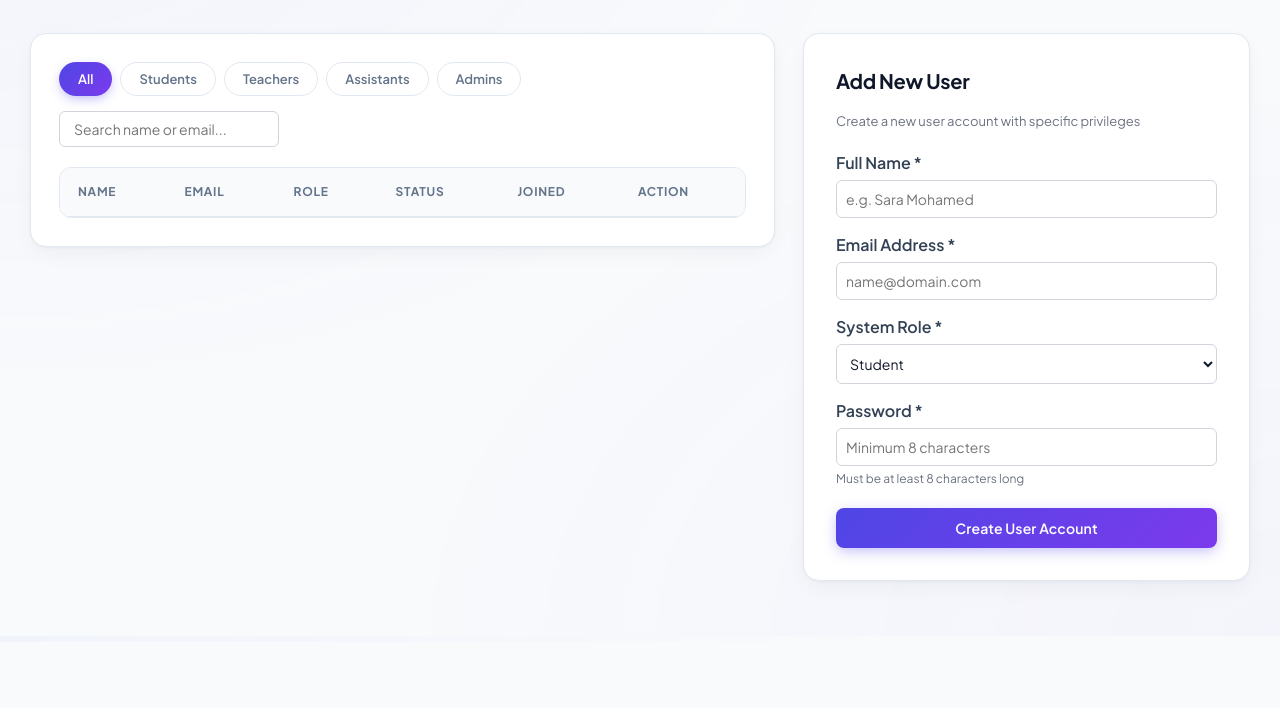
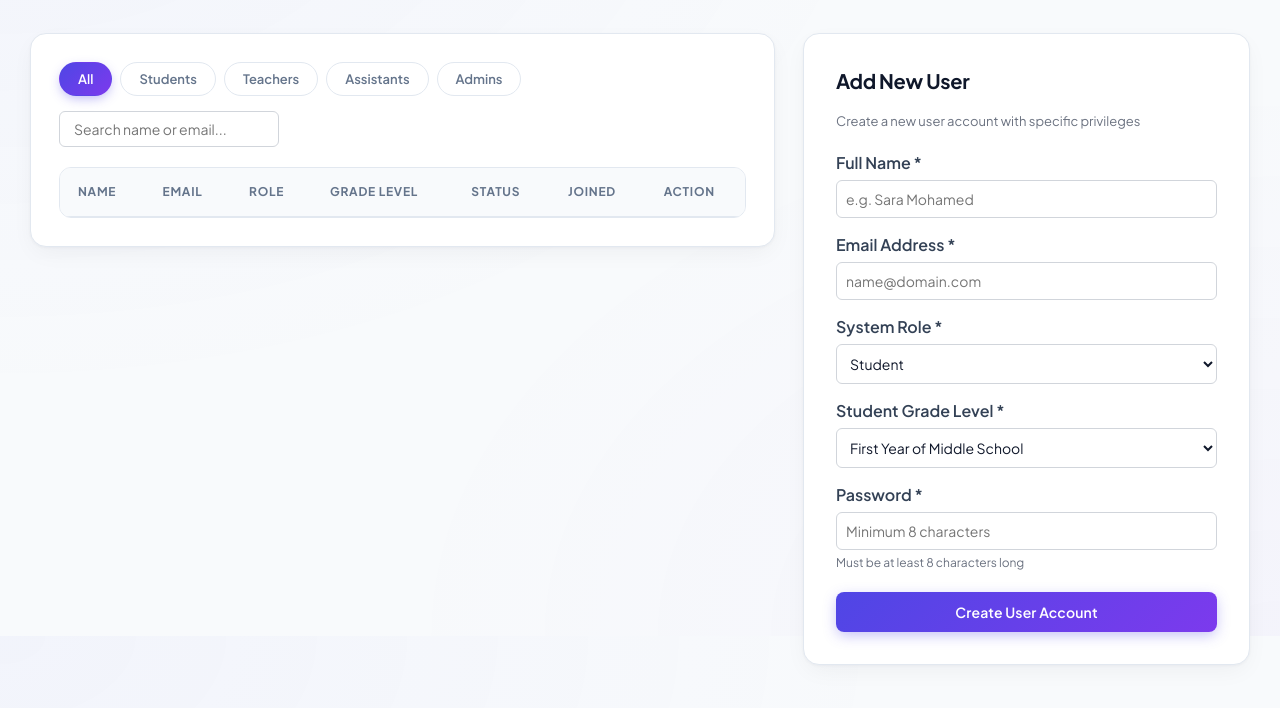
Before and after one commit to AbdelrhmanIslam/assignment-system-project, a PHP site: page /frontend/admin/users.html in a window 1280 px wide. Shown: the part 164-872 px from the top of the page. Before the commit the page ends 748 px from the top, so only its background shows below. Run offline with PHP 8.4, Linux system fonts and the light colour scheme; lists and menus that the app fills with data are empty.

Commit message:
feat: implement backend APIs and frontend interfaces for student, teacher, and admin assignment management modules

```diff
--- a/backend/admin/users.php
+++ b/backend/admin/users.php
@@ -48,6 +48,26 @@ if (isPost()) {
             exit;
         }
 
+        // validate role-specific grade level requirements
+        $studentGrade = '';
+        $teacherGrades = [];
+        if ($role === 'student') {
+            $studentGrade = isset($_POST['grade_level']) ? trim($_POST['grade_level']) : '';
+            if (!in_array($studentGrade, getAllowedGradeLevels())) {
+                echo json_encode(['success' => false, 'message' => 'Please select a valid Grade Level for this student.']);
+                exit;
+            }
+        } elseif ($role === 'teacher') {
+            $rawTGrades = isset($_POST['teacher_grade_levels']) ? $_POST['teacher_grade_levels'] : (isset($_POST['teacher_grade_levels[]']) ? $_POST['teacher_grade_levels[]'] : null);
+            if ($rawTGrades !== null) {
+                $teacherGrades = is_array($rawTGrades) ? $rawTGrades : explode(',', $rawTGrades);
+            }
+            if (empty($teacherGrades)) {
+                echo json_encode(['success' => false, 'message' => 'Please select at least one Grade Level for this teacher.']);
+                exit;
+            }
+        }
+
         // prevent duplicate email registration
         $escapedEmail = mysqli_real_escape_string($conn, $email);
         $checkDup = mysqli_query($conn, "SELECT id FROM users WHERE email = '$escapedEmail' LIMIT 1");
@@ -60,12 +80,19 @@ if (isPost()) {
         $hashedPassword = password_hash($password, PASSWORD_DEFAULT);
         $escapedName = mysqli_real_escape_string($conn, $name);
         $escapedHash = mysqli_real_escape_string($conn, $hashedPassword);
+        $escapedStudentGrade = mysqli_real_escape_string($conn, $studentGrade);
 
-        $insertSql = "INSERT INTO users (name, email, password, role, is_active, created_at)
-                      VALUES ('$escapedName', '$escapedEmail', '$escapedHash', '$role', 1, NOW())";
+        $insertSql = "INSERT INTO users (name, email, password, role, grade_level, is_active, created_at)
+                      VALUES ('$escapedName', '$escapedEmail', '$escapedHash', '$role', " . ($role === 'student' ? "'$escapedStudentGrade'" : "NULL") . ", 1, NOW())";
         $insertRes = mysqli_query($conn, $insertSql);
 
         if ($insertRes) {
+            $newUserId = (int) mysqli_insert_id($conn);
+            if ($role === 'student') {
+                enrollStudentInGradeLevelCourses($conn, $newUserId, $studentGrade);
+            } elseif ($role === 'teacher') {
+                setTeacherGradeLevels($conn, $newUserId, $teacherGrades);
+            }
             echo json_encode(['success' => true, 'message' => 'User created successfully!']);
         } else {
             echo json_encode(['success' => false, 'message' => 'Database error: ' . mysqli_error($conn)]);
@@ -128,7 +155,36 @@ if (isPost()) {
             exit;
         }
 
-        // update user with optional new password
+        // update user basic fields and optional password
+        $setClauses = [
+            "name = '$escapedName'",
+            "email = '$escapedEmail'"
+        ];
+
+        // get current role
+        $roleQuery = mysqli_query($conn, "SELECT role FROM users WHERE id = $targetUserId LIMIT 1");
+        $targetUserRow = mysqli_fetch_assoc($roleQuery);
+        $targetRole = $targetUserRow ? $targetUserRow['role'] : '';
+
+        // update grade level if student
+        if ($targetRole === 'student' && isset($_POST['grade_level'])) {
+            $updatedGrade = trim($_POST['grade_level']);
+            if (in_array($updatedGrade, getAllowedGradeLevels())) {
+                $escapedUpdatedGrade = mysqli_real_escape_string($conn, $updatedGrade);
+                $setClauses[] = "grade_level = '$escapedUpdatedGrade'";
+                enrollStudentInGradeLevelCourses($conn, $targetUserId, $updatedGrade);
+            }
+        }
+
+        // update teacher grade levels if teacher
+        if ($targetRole === 'teacher') {
+            $rawUpdateTGrades = isset($_POST['teacher_grade_levels']) ? $_POST['teacher_grade_levels'] : (isset($_POST['teacher_grade_levels[]']) ? $_POST['teacher_grade_levels[]'] : null);
+            if ($rawUpdateTGrades !== null) {
+                $tGrades = is_array($rawUpdateTGrades) ? $rawUpdateTGrades : explode(',', $rawUpdateTGrades);
+                setTeacherGradeLevels($conn, $targetUserId, $tGrades);
+            }
+        }
+
         if ($newPassword !== '') {
             if (strlen($newPassword) < 8) {
                 echo json_encode(['success' => false, 'message' => 'Password must be at least 8 characters long.']);
@@ -136,15 +192,15 @@ if (isPost()) {
             }
             $hashedPassword = password_hash($newPassword, PASSWORD_DEFAULT);
             $escapedHash = mysqli_real_escape_string($conn, $hashedPassword);
-            $updateSql = "UPDATE users SET name = '$escapedName', email = '$escapedEmail', password = '$escapedHash' WHERE id = $targetUserId";
-        } else {
-            $updateSql = "UPDATE users SET name = '$escapedName', email = '$escapedEmail' WHERE id = $targetUserId";
+            $setClauses[] = "password = '$escapedHash'";
         }
 
+        $setSql = implode(', ', $setClauses);
+        $updateSql = "UPDATE users SET $setSql WHERE id = $targetUserId";
         $updateRes = mysqli_query($conn, $updateSql);
 
         if ($updateRes) {
-            $msg = ($newPassword !== '') ? 'User details and password updated successfully!' : 'User name and email updated successfully!';
+            $msg = ($newPassword !== '') ? 'User details and password updated successfully!' : 'User details updated successfully!';
             echo json_encode(['success' => true, 'message' => $msg]);
         } else {
             echo json_encode(['success' => false, 'message' => 'Database error: ' . mysqli_error($conn)]);
@@ -173,7 +229,7 @@ if (!empty($search)) {
 
 $whereSql = implode(' AND ', $whereClauses);
 
-$sql = "SELECT id, name, email, role, is_active, created_at
+$sql = "SELECT id, name, email, role, grade_level, is_active, created_at
         FROM users
         WHERE $whereSql
         ORDER BY id DESC";
@@ -182,11 +238,17 @@ $result = mysqli_query($conn, $sql);
 $users = [];
 if ($result) {
     while ($row = mysqli_fetch_assoc($result)) {
+        $uId = (int) $row['id'];
+        $uRole = $row['role'];
+        $teacherLevels = ($uRole === 'teacher') ? getTeacherGradeLevels($conn, $uId) : [];
+
         $users[] = [
-            'id' => (int) $row['id'],
+            'id' => $uId,
             'name' => $row['name'],
             'email' => $row['email'],
-            'role' => $row['role'],
+            'role' => $uRole,
+            'grade_level' => $row['grade_level'],
+            'teacher_grade_levels' => $teacherLevels,
             'is_active' => (int) $row['is_active'] === 1,
             'created_at' => $row['created_at']
         ];
--- a/frontend/admin/users.html
+++ b/frontend/admin/users.html
@@ -53,6 +53,7 @@
                                     <th>Name</th>
                                     <th>Email</th>
                                     <th>Role</th>
+                                    <th>Grade Level</th>
                                     <th>Status</th>
                                     <th>Joined</th>
                                     <th>Action</th>
@@ -95,6 +96,35 @@
                                 <option value="assistant">Teaching Assistant</option>
                                 <option value="admin">Administrator</option>
                             </select>
+                        </div>
+
+                        <div id="create-student-grade-group" class="form-group" style="margin-bottom: 15px;">
+                            <label for="input-student-grade" style="display: block; font-weight: 600; margin-bottom: 5px;">Student Grade Level *</label>
+                            <select id="input-student-grade" name="grade_level" style="width: 100%; padding: 9px; border: 1px solid #d1d5db; border-radius: 6px; font-size: 14px;">
+                                <option value="First Year of Middle School">First Year of Middle School</option>
+                                <option value="Second Year of Middle School">Second Year of Middle School</option>
+                                <option value="Third Year of Middle School">Third Year of Middle School</option>
+                                <option value="First Year of High School">First Year of High School</option>
+                            </select>
+                        </div>
+
+                        <div id="create-teacher-grade-group" class="form-group" style="margin-bottom: 15px; display: none;">
+                            <label style="display: block; font-weight: 600; margin-bottom: 5px;">Assigned Grade Levels * (Multiple Allowed)</label>
+                            <p style="font-size: 12px; color: #6b7280; margin-bottom: 8px;">Select which grade levels this teacher can instruct</p>
+                            <div style="display: flex; flex-direction: column; gap: 6px;">
+                                <label style="font-size: 13px; font-weight: normal; cursor: pointer; display: flex; align-items: center; gap: 8px;">
+                                    <input type="checkbox" name="teacher_grade_levels[]" value="First Year of Middle School" checked> First Year of Middle School
+                                </label>
+                                <label style="font-size: 13px; font-weight: normal; cursor: pointer; display: flex; align-items: center; gap: 8px;">
+                                    <input type="checkbox" name="teacher_grade_levels[]" value="Second Year of Middle School"> Second Year of Middle School
+                                </label>
+                                <label style="font-size: 13px; font-weight: normal; cursor: pointer; display: flex; align-items: center; gap: 8px;">
+                                    <input type="checkbox" name="teacher_grade_levels[]" value="Third Year of Middle School"> Third Year of Middle School
+                                </label>
+                                <label style="font-size: 13px; font-weight: normal; cursor: pointer; display: flex; align-items: center; gap: 8px;">
+                                    <input type="checkbox" name="teacher_grade_levels[]" value="First Year of High School"> First Year of High School
+                                </label>
+                            </div>
                         </div>
 
                         <div class="form-group" style="margin-bottom: 20px;">
@@ -140,9 +170,37 @@
                     <p style="font-size: 12px; color: #6b7280; margin-top: 4px;">Leave blank if you do not want to change this user's password.</p>
                 </div>
 
-                <div class="form-group" style="margin-bottom: 22px;">
+                <div class="form-group" style="margin-bottom: 18px;">
                     <label style="display: block; font-weight: 600; margin-bottom: 6px;">System Role</label>
                     <span id="edit-role-badge" class="status-badge" style="display: inline-block; padding: 6px 12px; font-size: 13px;"></span>
+                </div>
+
+                <div id="edit-student-grade-group" class="form-group" style="margin-bottom: 16px; display: none;">
+                    <label for="edit-student-grade" style="display: block; font-weight: 600; margin-bottom: 6px;">Student Grade Level</label>
+                    <select id="edit-student-grade" name="grade_level" style="width: 100%; padding: 10px; border: 1px solid #d1d5db; border-radius: 6px; font-size: 14px;">
+                        <option value="First Year of Middle School">First Year of Middle School</option>
+                        <option value="Second Year of Middle School">Second Year of Middle School</option>
+                        <option value="Third Year of Middle School">Third Year of Middle School</option>
+                        <option value="First Year of High School">First Year of High School</option>
+                    </select>
+                </div>
+
+                <div id="edit-teacher-grade-group" class="form-group" style="margin-bottom: 16px; display: none;">
+                    <label style="display: block; font-weight: 600; margin-bottom: 6px;">Assigned Grade Levels (Multiple Allowed)</label>
+                    <div style="display: flex; flex-direction: column; gap: 6px;">
+                        <label style="font-size: 13px; font-weight: normal; cursor: pointer; display: flex; align-items: center; gap: 8px;">
+                            <input type="checkbox" class="edit-t-grade" name="teacher_grade_levels[]" value="First Year of Middle School"> First Year of Middle School
+                        </label>
+                        <label style="font-size: 13px; font-weight: normal; cursor: pointer; display: flex; align-items: center; gap: 8px;">
+                            <input type="checkbox" class="edit-t-grade" name="teacher_grade_levels[]" value="Second Year of Middle School"> Second Year of Middle School
+                        </label>
+                        <label style="font-size: 13px; font-weight: normal; cursor: pointer; display: flex; align-items: center; gap: 8px;">
+                            <input type="checkbox" class="edit-t-grade" name="teacher_grade_levels[]" value="Third Year of Middle School"> Third Year of Middle School
+                        </label>
+                        <label style="font-size: 13px; font-weight: normal; cursor: pointer; display: flex; align-items: center; gap: 8px;">
+                            <input type="checkbox" class="edit-t-grade" name="teacher_grade_levels[]" value="First Year of High School"> First Year of High School
+                        </label>
+                    </div>
                 </div>
 
                 <div style="display: flex; gap: 12px; justify-content: flex-end;">
--- a/frontend/assets/js/admin_users.js
+++ b/frontend/assets/js/admin_users.js
@@ -10,7 +10,20 @@ document.addEventListener('DOMContentLoaded', function () {
     setupFilters();
     setupCreateUserForm();
     setupEditUserForm();
+    setupRoleChangeListeners();
 });
+
+function setupRoleChangeListeners() {
+    var roleSelect = document.getElementById('input-role');
+    if (!roleSelect) return;
+    roleSelect.addEventListener('change', function () {
+        var r = roleSelect.value;
+        var sGroup = document.getElementById('create-student-grade-group');
+        var tGroup = document.getElementById('create-teacher-grade-group');
+        if (sGroup) sGroup.style.display = (r === 'student') ? 'block' : 'none';
+        if (tGroup) tGroup.style.display = (r === 'teacher') ? 'block' : 'none';
+    });
+}
 
 function loadUsers() {
     var url = '../../backend/admin/users.php?role=' + encodeURIComponent(currentRoleFilter);
@@ -102,10 +115,20 @@ function renderUsersTable(users) {
         var toggleBtnLabel = u.is_active ? 'Deactivate' : 'Activate';
         var toggleBtnClass = u.is_active ? 'background:#ef4444;' : 'background:#10b981;';
 
+        var gradeLevelCell = '—';
+        if (u.role === 'student' && u.grade_level) {
+            gradeLevelCell = '<span class="status-badge status-submitted" style="font-size:11px;">' + escapeHtml(u.grade_level) + '</span>';
+        } else if (u.role === 'teacher' && u.teacher_grade_levels && u.teacher_grade_levels.length > 0) {
+            gradeLevelCell = u.teacher_grade_levels.map(function (gl) {
+                return '<span class="status-badge status-review" style="font-size:10px; margin: 2px 2px 2px 0; display: inline-block;">' + escapeHtml(gl) + '</span>';
+            }).join(' ');
+        }
+
         row.innerHTML =
             '<td><strong>' + escapeHtml(u.name) + '</strong></td>' +
             '<td>' + escapeHtml(u.email) + '</td>' +
             '<td><span class="status-badge ' + roleBadge + '">' + u.role.toUpperCase() + '</span></td>' +
+            '<td>' + gradeLevelCell + '</td>' +
             '<td>' + statusBadge + '</td>' +
             '<td>' + formatDate(u.created_at) + '</td>' +
             '<td>' +
@@ -241,6 +264,26 @@ function openEditUserModal(userId) {
         roleBadge.className = 'status-badge ' + getRoleBadgeClass(u.role);
     }
 
+    var sEditGroup = document.getElementById('edit-student-grade-group');
+    var tEditGroup = document.getElementById('edit-teacher-grade-group');
+    var sEditSelect = document.getElementById('edit-student-grade');
+
+    if (u.role === 'student') {
+        if (sEditGroup) sEditGroup.style.display = 'block';
+        if (tEditGroup) tEditGroup.style.display = 'none';
+        if (sEditSelect && u.grade_level) sEditSelect.value = u.grade_level;
+    } else if (u.role === 'teacher') {
+        if (sEditGroup) sEditGroup.style.display = 'none';
+        if (tEditGroup) tEditGroup.style.display = 'block';
+        var checkboxes = document.querySelectorAll('.edit-t-grade');
+        checkboxes.forEach(function (cb) {
+            cb.checked = u.teacher_grade_levels && u.teacher_grade_levels.indexOf(cb.value) !== -1;
+        });
+    } else {
+        if (sEditGroup) sEditGroup.style.display = 'none';
+        if (tEditGroup) tEditGroup.style.display = 'none';
+    }
+
     if (modal) {
         modal.style.display = 'flex';
     }
--- a/frontend/assets/js/dashboard.js
+++ b/frontend/assets/js/dashboard.js
@@ -50,6 +50,7 @@ function loadDashboard() {
 function updateStudentInfo(student) {
   var studentName = document.getElementById("student-name");
   var studentEmail = document.getElementById("student-email");
+  var studentGradeBadge = document.getElementById("student-grade-badge");
 
   if (studentName) {
     studentName.textContent = student.name;
@@ -57,6 +58,11 @@ function updateStudentInfo(student) {
 
   if (studentEmail) {
     studentEmail.textContent = student.email;
+  }
+
+  if (studentGradeBadge && student.grade_level) {
+    studentGradeBadge.textContent = student.grade_level;
+    studentGradeBadge.style.display = "inline-block";
   }
 }
 
--- a/frontend/student/dashboard.html
+++ b/frontend/student/dashboard.html
@@ -54,6 +54,7 @@
             <div class="header-actions">
                 <a href="assignments.html" class="view-btn" style="background:#4b5563; text-decoration:none;">All Assignments</a>
                 <a href="notifications.html" class="view-btn" style="background:#4b5563; text-decoration:none;">Notifications</a>
+                <span id="student-grade-badge" class="user-role" style="background:#e0e7ff; color:#3730a3; display:none;">Grade Level</span>
                 <span class="user-role">Student</span>
                 <a href="../../backend/auth/logout.php" class="logout-btn">Logout</a>
             </div>
```
Also changed, not shown: backend/admin/courses.php (+22 -8 lines), backend/auth/register.php (+12 -2 lines), backend/student/assignment.php (+10 -0 lines), backend/student/assignments.php (+8 -1 lines), backend/student/dashboard.php (+10 -4 lines), backend/student/submit.php (+9 -0 lines), backend/teacher/assignments.php (+4 -3 lines), frontend/admin/courses.html (+11 -0 lines), frontend/assets/js/admin_courses.js (+43 -8 lines), frontend/assets/js/teacher_assignments.js (+15 -1 lines), frontend/auth/register.html (+11 -0 lines).
